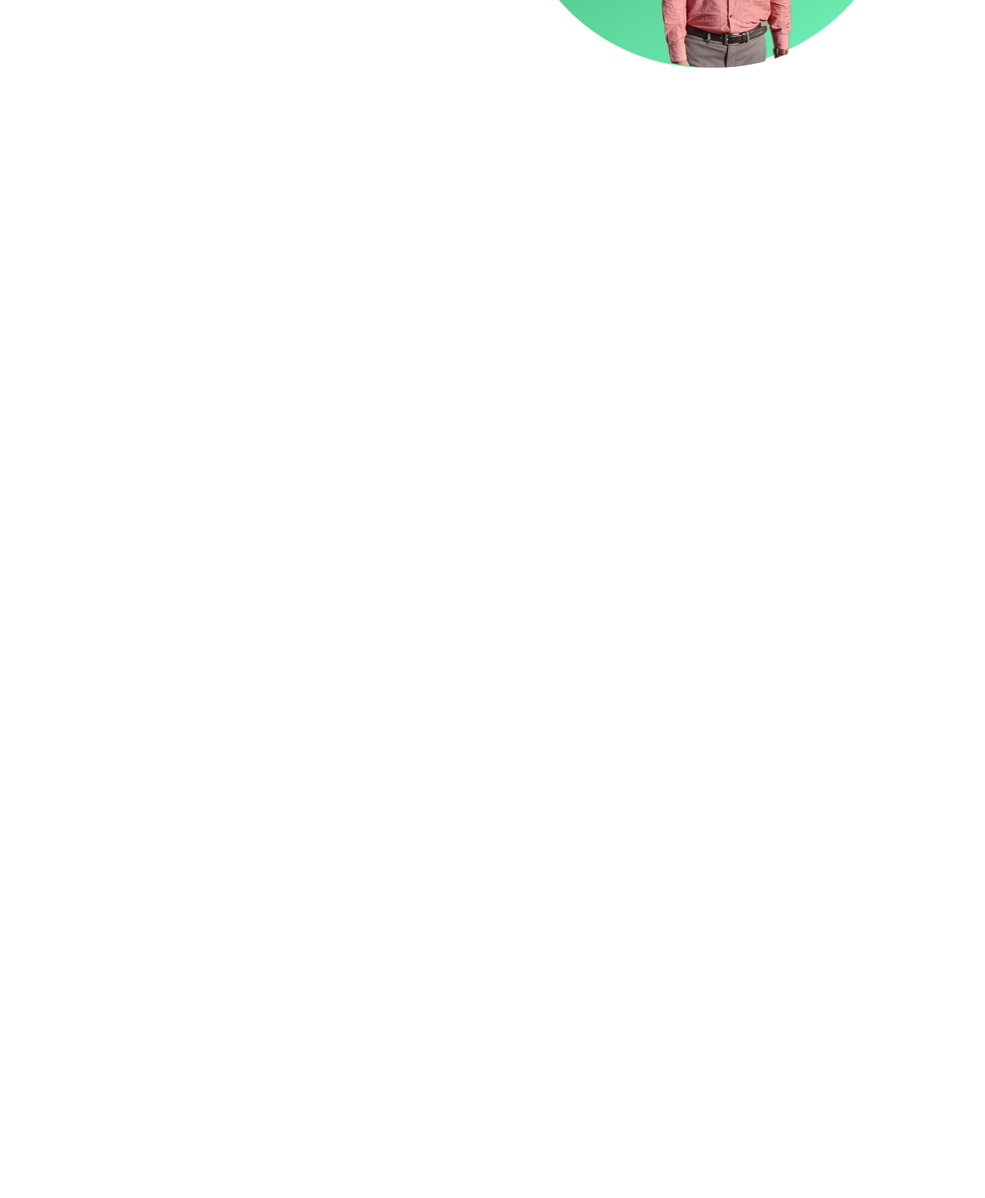
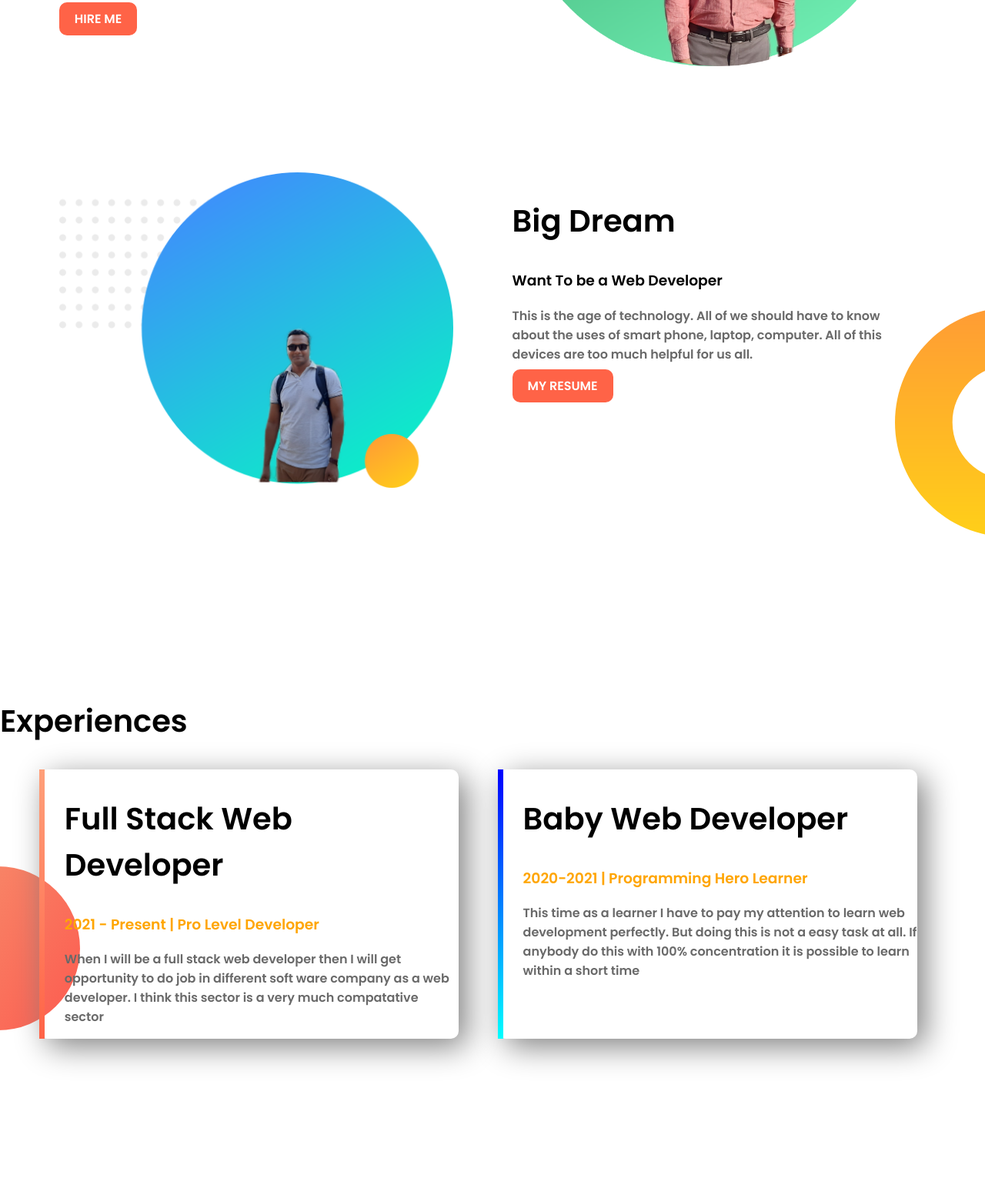
Before and after one commit to bijoydasbd/new-web-protfolio, a plain HTML site: page index.html in a window 1280 px wide. Shown: the part 426-1983 px from the top of the page at 77% size. Before the commit the page ends 800 px from the top, so only its background shows below. Drawn offline with Linux system fonts and the light colour scheme.

Commit message:
My full web pagr

```diff
--- a/index.html
+++ b/index.html
@@ -9,17 +9,45 @@
     <link href="https://fonts.googleapis.com/css2?family=Poppins:wght@600&display=swap" rel="stylesheet">
 </head>
 <body>
-    <section></section>
+    <section class="top-banner">
         <div class="first-half">
             <h1>Welcome To</h1>
-            <h1><span class="name-highlight">Bijoy Das's</span> World</h1>
+            <h1><span class="orange-highlight">Bijoy Das's</span> World</h1>
             <h3>This is my dream to be a web developer</h3>
             <p>This is the time to be skilled in technical sector. Leaning web development is too much important in this age. Besides doing job to know web development is too much important. For thats why i am feeling interest in learning web development</p>
+            <a class="link-button"target="_blank"href="www.google.com">HIRE ME</a>
         </div>
         <div class="first-half">
            <img src="images/profile1.png" alt="">
         </div>
     </section>
+    <section class="bottom-banner">
+        <div class="first-half">
+            <img src="images/profile2.png" alt="">
 
+        </div>
+        <div class="first-half">
+            <h2>Big Dream</h2>
+            <h3>Want To be a Web Developer</h3>
+            <p>This is the age of technology. All of we should have to know about the uses of smart phone, laptop, computer. All of this devices are too much helpful for us all.</p>
+            <a class="link-button"target="_blank"href="www.youtube.com">MY RESUME</a>
+
+        </div>
+
+    </section>
+   <section class="experience-area">
+       <h2>Experiences</h2>
+       <div id="first-stack" class="first-half single-experience">
+           <h2>Full Stack Web Developer</h2>
+           <h3 class="orange-highlight">2021 - Present | Pro Level Developer</h3>
+           <p>When I will be a full stack web developer then I will get opportunity to do job in different soft ware company as a web developer. I think this sector is a very much compatative sector</p>
+      </div>
+       <div id="second-stack" class="first-half single-experience">
+           <h2>Baby Web Developer</h2>
+           <h3 class="orange-highlight">2020-2021 | Programming Hero Learner</h3>
+           <p>This time as a learner I have to pay my attention to learn web development perfectly. But doing this is not a easy task at all. If anybody do this with 100% concentration it is possible to learn within a short time </p>
+
+       </div>
+   </section>
     </body>
 </html>
--- a/style.css
+++ b/style.css
@@ -1,10 +1,14 @@
 body{
     font-family: 'Poppins', sans-serif;
+    margin: 0%;
 }
 h1{
     font-size: 50px;
 }
-.name-highlight{
+p{
+    color: dimgray ;
+}
+.orange-highlight{
     color: orange;
 }
 .first-half{
@@ -17,3 +21,47 @@ h1{
     width: 100%;
 
 }
+.top-banner{
+    background-image: url("images/top-banner.png");
+    background-repeat: no-repeat;
+}
+section{
+    height: 500px;
+    padding-bottom: 150px;
+}
+.link-button{
+    text-decoration: none;
+    background-color: tomato;
+    padding: 10px 20px;
+    border-radius: 10px;
+    color: white;
+    font-weight: 700;
+}
+h2{
+    font-size: 40px;
+}
+.bottom-banner{
+    background-image: url(images/dream-bg.png);
+    background-repeat: no-repeat;
+    background-position: right;
+}
+.single-experience{
+    box-shadow: 10px 10px 40px gray;
+    height: 70%;
+    border-radius: 10px;
+}
+.experience-area{
+    background-image: url(images/exp-bg.png);
+    background-repeat: no-repeat;
+    background-position: left;
+}
+#first-stack{
+    border-left: 7px solid;
+    border-image: linear-gradient(180deg,lightsalmon,tomato);
+    border-image-slice: 1;
+}
+#second-stack{
+    border-left: 7px solid;
+    border-image: linear-gradient(180deg,blue,cyan);
+    border-image-slice: 1;
+}
```
Also changed, not shown: images/profile2.png (added).
